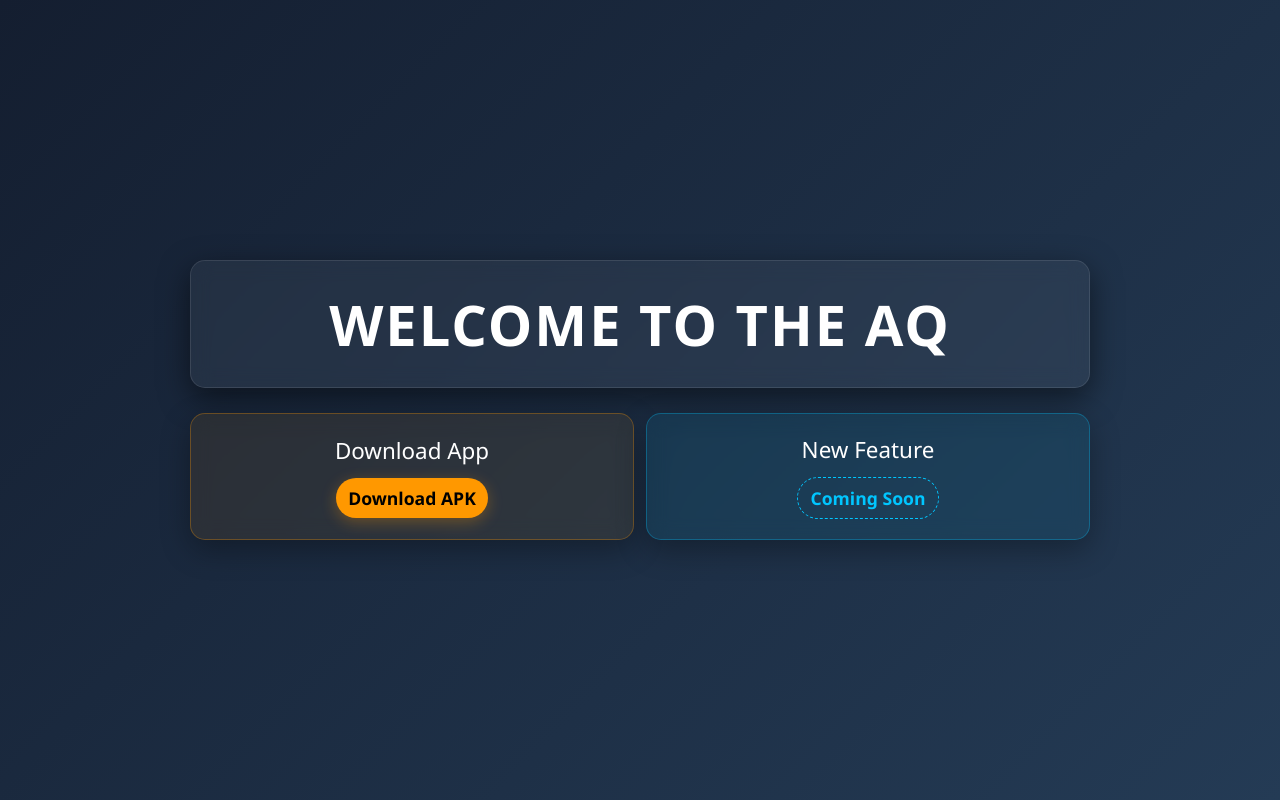
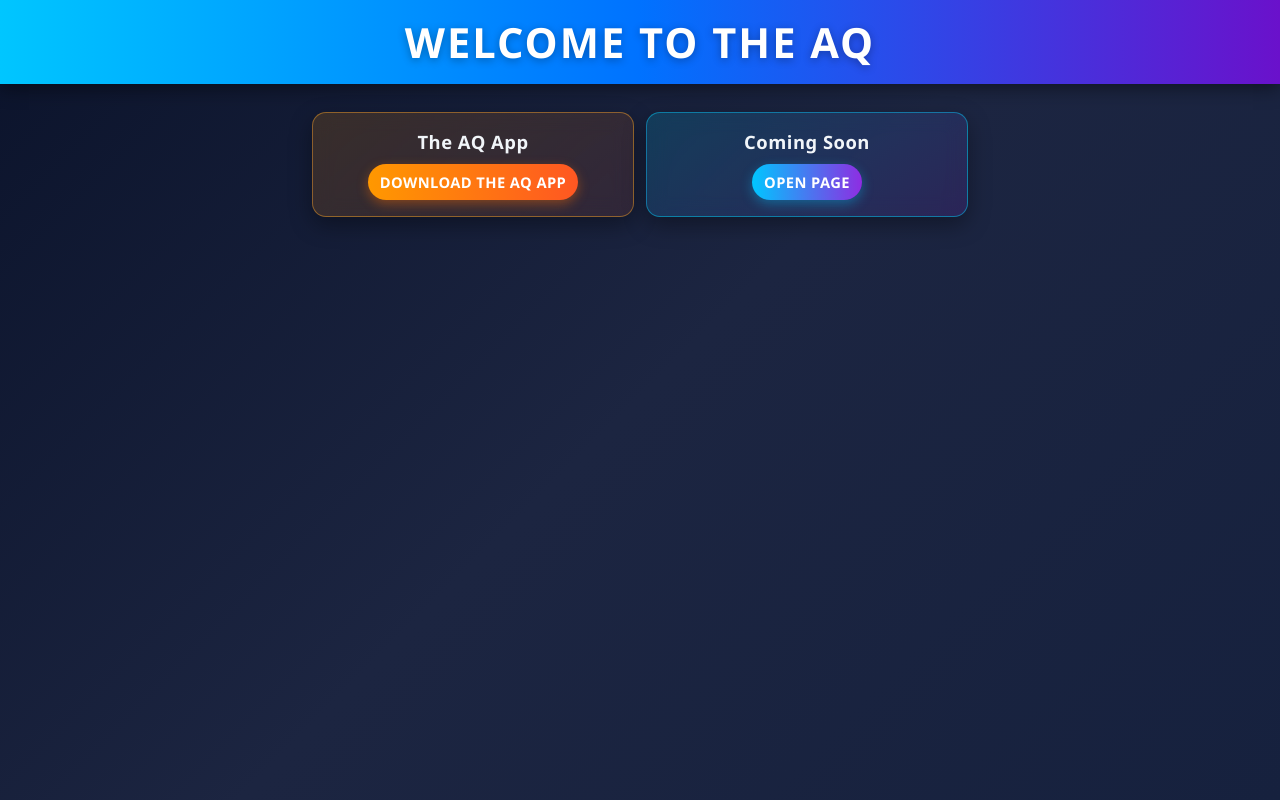
Before and after one commit to AsjadQamar/the-aq-website, a plain HTML site: page index.html in a window 1280 px wide. Drawn offline with Linux system fonts and the light colour scheme.

Commit message:
Update index.html

```diff
--- a/index.html
+++ b/index.html
@@ -4,140 +4,316 @@
     <meta charset="UTF-8">
     <meta name="viewport" content="width=device-width, initial-scale=1.0">
     <title>The AQ</title>
+    <style>
+        * {
+            box-sizing: border-box;
+        }
 
-    <style>
-        body {
+        html, body {
             margin: 0;
-            padding: 15px;
+            padding: 0;
+            width: 100%;
+            min-height: 100vh;
             font-family: 'Segoe UI', Tahoma, Geneva, Verdana, sans-serif;
-            background: linear-gradient(135deg, #141e30 0%, #243b55 100%); /* Premium Dark Blue Theme */
-            color: white;
+            background: linear-gradient(135deg, #0b132b 0%, #1c2541 50%, #16213e 100%);
+            color: #ffffff;
+            overflow-x: hidden;
+        }
+
+        /* ================= PAGE 1 (HOME) ================= */
+        #home-page {
+            width: 100%;
+            min-height: 100vh;
+            display: flex;
+            flex-direction: column;
+            align-items: center;
+        }
+
+        /* Sabse upar Welcome line - Zero khali jagah */
+        .welcome-banner {
+            width: 100%;
+            margin: 0;
+            padding: 14px 10px;
+            background: linear-gradient(90deg, #00c6ff 0%, #0072ff 50%, #6a11cb 100%);
+            text-align: center;
+            box-shadow: 0 4px 18px rgba(0, 0, 0, 0.45);
+        }
+
+        .welcome-banner h1 {
+            margin: 0;
+            font-size: clamp(1.15rem, 5vw, 2.6rem);
+            font-weight: 700;
+            letter-spacing: 2px;
+            white-space: nowrap;
+            text-transform: uppercase;
+            color: #ffffff;
+            text-shadow: 0 2px 8px rgba(0, 0, 0, 0.3);
+        }
+
+        /* Dono Boxes ka Container (Ek hi line mein, compact size) */
+        .boxes-container {
+            display: flex;
+            flex-direction: row;
+            justify-content: center;
+            align-items: stretch;
+            gap: 12px;
+            width: 100%;
+            max-width: 680px;
+            margin-top: 28px;
+            padding: 0 12px;
+        }
+
+        .card {
+            flex: 1;
+            border-radius: 14px;
+            padding: 16px 10px;
             display: flex;
             flex-direction: column;
             align-items: center;
             justify-content: center;
-            min-height: 100vh;
             text-align: center;
-            gap: 25px; /* Box ke beech ka gap */
-            box-sizing: border-box;
+            backdrop-filter: blur(10px);
+            box-shadow: 0 8px 22px rgba(0, 0, 0, 0.35);
+            transition: transform 0.2s ease, box-shadow 0.2s ease;
         }
 
-        /* Pehla Box - Sleek aur Patla */
-        .card-welcome {
-            background: rgba(255, 255, 255, 0.05);
-            border: 1px solid rgba(255, 255, 255, 0.1);
-            padding: 25px 15px;
-            border-radius: 15px;
-            box-shadow: 0 10px 30px rgba(0, 0, 0, 0.5);
-            backdrop-filter: blur(10px);
-            width: 100%;
-            max-width: 900px;
-            box-sizing: border-box;
+        .card:hover {
+            transform: translateY(-3px);
         }
 
-        h1 {
-            font-size: clamp(1.8rem, 5vw, 3.5rem); /* Screen ke hisab se automatic perfect size */
-            margin: 0;
-            letter-spacing: 2px;
-            white-space: nowrap;
-            font-weight: 600;
-            text-transform: uppercase;
+        /* Box 1: App Download */
+        .card-app {
+            background: linear-gradient(145deg, rgba(255, 152, 0, 0.16), rgba(255, 87, 34, 0.1));
+            border: 1px solid rgba(255, 167, 38, 0.45);
         }
 
-        /* Niche wale dono box ka container (Hamesha ek line mein) */
-        .bottom-boxes {
-            display: flex;
-            flex-direction: row; /* Mobile par bhi box ek hi line mein rahenge */
-            gap: 12px;
-            width: 100%;
-            max-width: 900px;
-            justify-content: center;
-            box-sizing: border-box;
+        /* Box 2: Coming Soon (Clickable) */
+        .card-soon {
+            background: linear-gradient(145deg, rgba(0, 210, 255, 0.16), rgba(138, 43, 226, 0.14));
+            border: 1px solid rgba(0, 210, 255, 0.45);
+            cursor: pointer;
         }
 
-        .small-card {
-            flex: 1; /* Dono box ko barabar jagah */
-            padding: 20px 10px;
-            border-radius: 15px;
-            box-shadow: 0 10px 30px rgba(0, 0, 0, 0.3);
-            backdrop-filter: blur(10px);
-            display: flex;
+        .card-soon:active {
+            transform: scale(0.97);
+        }
+
+        .card h2 {
+            margin: 0 0 10px 0;
+            font-size: clamp(0.8rem, 2.8vw, 1.15rem);
+            font-weight: 600;
+            letter-spacing: 0.5px;
+            color: #f1f5f9;
+        }
+
+        .btn {
+            display: inline-block;
+            padding: 9px 12px;
+            border-radius: 25px;
+            font-size: clamp(0.65rem, 2.3vw, 0.92rem);
+            font-weight: 700;
+            text-decoration: none;
+            letter-spacing: 0.4px;
+            line-height: 1.25;
+            transition: 0.25s ease;
+        }
+
+        .btn-download {
+            background: linear-gradient(90deg, #ff9800, #ff5722);
+            color: #ffffff;
+            box-shadow: 0 4px 12px rgba(255, 111, 0, 0.4);
+        }
+
+        .btn-download:hover {
+            box-shadow: 0 0 18px rgba(255, 152, 0, 0.75);
+        }
+
+        .btn-soon {
+            background: linear-gradient(90deg, #00c6ff, #8e2de2);
+            color: #ffffff;
+            box-shadow: 0 4px 12px rgba(0, 198, 255, 0.35);
+        }
+
+        /* ================= PAGE 2 (TARGET & CONTACT) ================= */
+        #info-page {
+            display: none;
+            width: 100%;
+            min-height: 100vh;
             flex-direction: column;
             align-items: center;
-            justify-content: center;
-            box-sizing: border-box;
+            background: linear-gradient(135deg, #140f2d 0%, #241744 50%, #0f2027 100%);
+            animation: fadeIn 0.3s ease;
         }
 
-        /* App Box */
-        .card-app {
-            background: rgba(255, 152, 0, 0.08);
-            border: 1px solid rgba(255, 152, 0, 0.3);
+        @keyframes fadeIn {
+            from { opacity: 0; }
+            to { opacity: 1; }
         }
 
-        /* Coming Soon Box */
-        .card-soon {
-            background: rgba(0, 198, 255, 0.08);
-            border: 1px solid rgba(0, 198, 255, 0.3);
+        /* Page 2 sabse upar wali line - Zero khali jagah */
+        .target-banner {
+            width: 100%;
+            margin: 0;
+            padding: 15px 10px;
+            background: linear-gradient(90deg, #ff416c 0%, #ff4b2b 35%, #8e2de2 70%, #00c6ff 100%);
+            text-align: center;
+            box-shadow: 0 4px 20px rgba(0, 0, 0, 0.45);
         }
 
-        h2 {
-            font-size: clamp(0.9rem, 3vw, 1.4rem); /* Text bahar na nikle isliye fit size */
-            margin: 0 0 12px 0;
-            font-weight: 500;
+        .target-banner h1 {
+            margin: 0;
+            font-size: clamp(1.02rem, 4.3vw, 2.35rem);
+            font-weight: 700;
             white-space: nowrap;
+            color: #ffffff;
+            letter-spacing: 0.5px;
+            text-shadow: 0 2px 8px rgba(0, 0, 0, 0.3);
         }
 
-        /* Button Style */
-        .btn {
-            padding: 8px 12px;
-            font-size: clamp(0.75rem, 2.5vw, 1.1rem);
-            font-weight: bold;
-            border-radius: 25px;
-            text-decoration: none;
-            transition: 0.3s ease;
-            white-space: nowrap;
+        /* Colorful Contact Card */
+        .info-card {
+            width: calc(100% - 24px);
+            max-width: 560px;
+            margin-top: 32px;
+            padding: 26px 18px;
+            border-radius: 18px;
+            background: linear-gradient(145deg, rgba(255, 255, 255, 0.08), rgba(255, 255, 255, 0.03));
+            border: 1px solid rgba(255, 255, 255, 0.18);
+            box-shadow: 0 12px 32px rgba(0, 0, 0, 0.45);
+            text-align: center;
+            backdrop-filter: blur(12px);
         }
 
-        .download-btn {
-            background-color: #ff9800;
-            color: #000;
-            box-shadow: 0 4px 15px rgba(255, 152, 0, 0.3);
+        .help-label {
+            margin: 0 0 10px 0;
+            font-size: clamp(1rem, 3.8vw, 1.4rem);
+            font-weight: 600;
+            color: #00e5ff;
         }
 
-        .download-btn:hover {
-            background-color: #ffffff;
-            box-shadow: 0 0 20px #ff9800;
+        .phone-link {
+            display: inline-block;
+            margin-bottom: 22px;
+            padding: 10px 22px;
+            border-radius: 30px;
+            background: linear-gradient(90deg, #00b09b, #96c93d);
+            color: #0b132b;
+            font-size: clamp(1rem, 3.8vw, 1.35rem);
+            font-weight: 800;
+            text-decoration: none;
+            letter-spacing: 1px;
+            box-shadow: 0 4px 15px rgba(0, 176, 155, 0.4);
+            transition: transform 0.2s ease;
         }
 
-        .soon-btn {
-            background-color: transparent;
-            color: #00c6ff;
-            border: 1.5px dashed #00c6ff;
-            cursor: not-allowed;
+        .phone-link:hover {
+            transform: scale(1.04);
+        }
+
+        .divider {
+            height: 1px;
+            width: 80%;
+            margin: 0 auto 20px auto;
+            background: linear-gradient(90deg, transparent, rgba(255, 255, 255, 0.35), transparent);
+        }
+
+        .italic-text {
+            margin: 0 0 26px 0;
+            font-style: italic;
+            font-size: clamp(0.95rem, 3.5vw, 1.3rem);
+            font-weight: 500;
+            background: linear-gradient(90deg, #ffd200, #ff758c, #00e5ff);
+            -webkit-background-clip: text;
+            -webkit-text-fill-color: transparent;
+        }
+
+        .back-btn {
+            background: rgba(255, 255, 255, 0.12);
+            color: #ffffff;
+            border: 1px solid rgba(255, 255, 255, 0.3);
+            padding: 8px 20px;
+            border-radius: 20px;
+            font-size: 0.9rem;
+            font-weight: 600;
+            cursor: pointer;
+            transition: 0.2s ease;
+        }
+
+        .back-btn:hover {
+            background: rgba(255, 255, 255, 0.25);
+        }
+
+        /* Chhote Mobile screens ke liye extra compact padding */
+        @media (max-width: 500px) {
+            .boxes-container {
+                gap: 8px;
+                margin-top: 20px;
+                padding: 0 8px;
+            }
+            .card {
+                padding: 13px 6px;
+                border-radius: 12px;
+            }
+            .btn {
+                padding: 7px 9px;
+            }
         }
     </style>
 </head>
 <body>
 
-    <!-- Box 1: Welcome -->
-    <div class="card-welcome">
-        <h1>WELCOME TO THE AQ</h1>
+    <!-- PAGE 1: HOME -->
+    <div id="home-page">
+        <div class="welcome-banner">
+            <h1>WELCOME TO THE AQ</h1>
+        </div>
+
+        <div class="boxes-container">
+            <!-- Box 1: App Download -->
+            <div class="card card-app">
+                <h2>The AQ App</h2>
+                <a href="TheAQ.apk" download class="btn btn-download">DOWNLOAD THE AQ APP</a>
+            </div>
+
+            <!-- Box 2: Coming Soon (Tap karne par naya page khulega) -->
+            <div class="card card-soon" onclick="openInfoPage()">
+                <h2>Coming Soon</h2>
+                <span class="btn btn-soon">OPEN PAGE</span>
+            </div>
+        </div>
     </div>
 
-    <!-- Box 2 & 3: Ek hi line mein -->
-    <div class="bottom-boxes">
-
-        <div class="small-card card-app">
-            <h2>Download App</h2>
-            <a href="TheAQ.apk" download class="btn download-btn">Download APK</a>
+    <!-- PAGE 2: TARGET & CONTACT -->
+    <div id="info-page">
+        <div class="target-banner">
+            <h1>Our Target is Your Happiness</h1>
         </div>
 
-        <div class="small-card card-soon">
-            <h2>New Feature</h2>
-            <div class="btn soon-btn">Coming Soon</div>
+        <div class="info-card">
+            <p class="help-label">For Help Contact Us</p>
+            <a href="tel:+919973571833" class="phone-link">+91 9973571833</a>
+
+            <div class="divider"></div>
+
+            <p class="italic-text">For Making App or Website Contact Us</p>
+
+            <button class="back-btn" onclick="goHome()">← Back</button>
         </div>
+    </div>
 
-    </div>
+    <script>
+        function openInfoPage() {
+            document.getElementById('home-page').style.display = 'none';
+            document.getElementById('info-page').style.display = 'flex';
+            window.scrollTo(0, 0);
+        }
+
+        function goHome() {
+            document.getElementById('info-page').style.display = 'none';
+            document.getElementById('home-page').style.display = 'flex';
+            window.scrollTo(0, 0);
+        }
+    </script>
 
 </body>
 </html>
```
